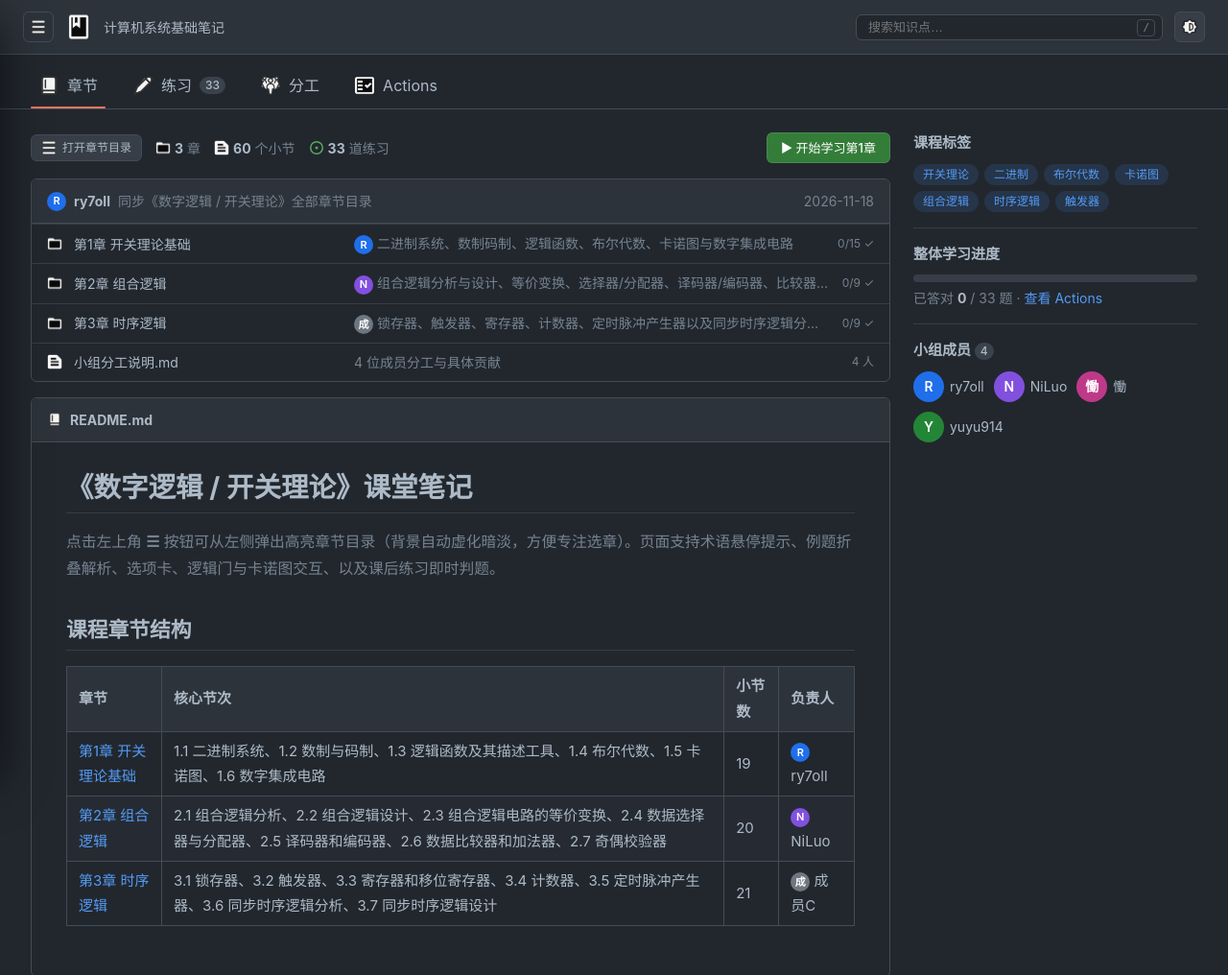
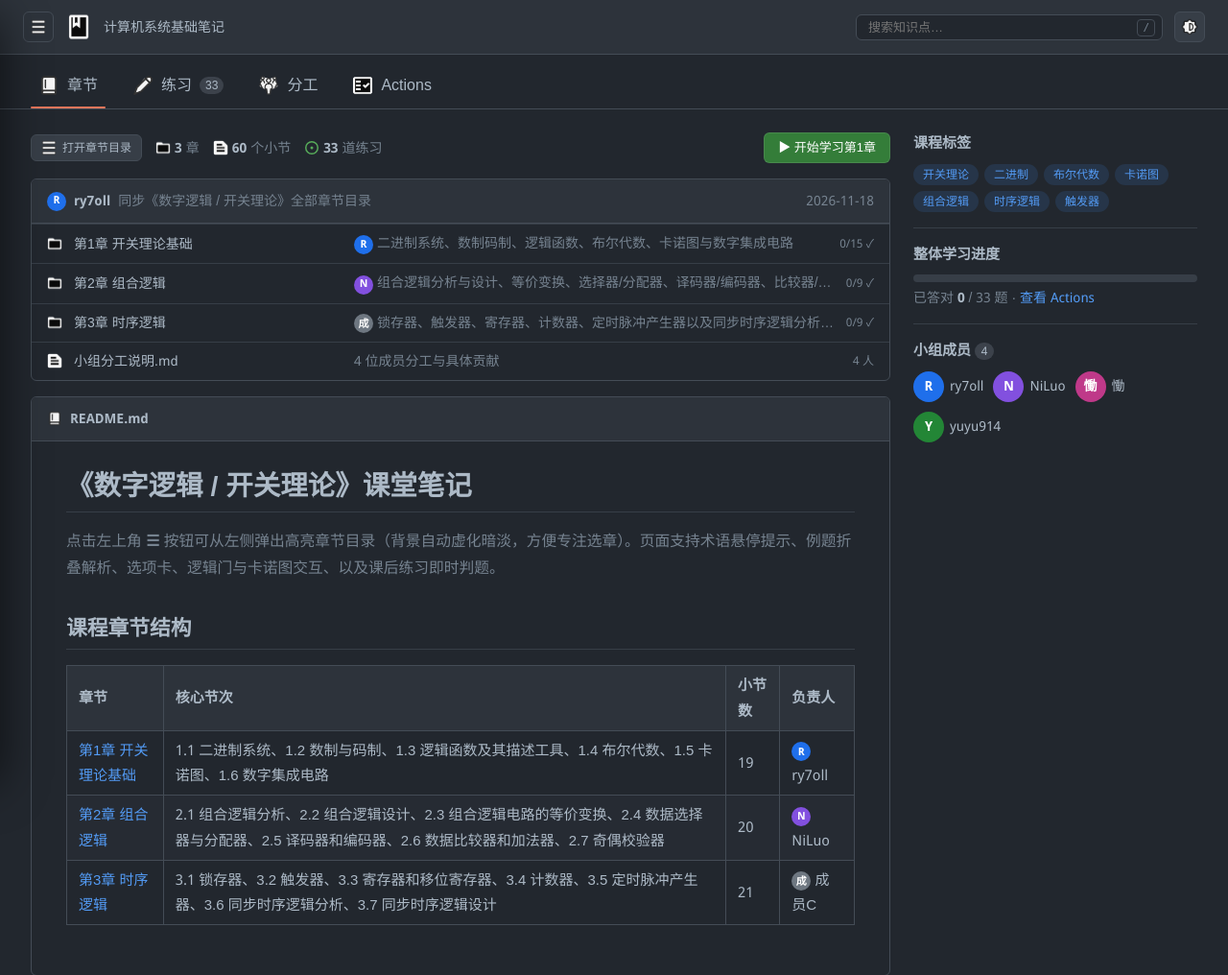
Before and after one commit to ry7oll/Computer-Fundamentals-Notes, a plain HTML site: page index.html in a window 1280 px wide. Shown: the top 1016 px of the page at 96% size. Drawn offline with Linux system fonts and the light colour scheme; a web font is replaced by a local one.

Commit message:
字体全换

```diff
--- a/index.html
+++ b/index.html
@@ -9,6 +9,26 @@
     /* =========================================================
        GitHub Dark Dimmed（soft dark）#22272e & Light 主题变量
        ========================================================= */
+    /* =========================================================
+       字体方案：数字 / 英文（单独出现）→ Droid Sans
+                中文                  → OPPO Sans
+       ========================================================= */
+    @font-face {
+      font-family: "Droid Sans";
+      src: url("fonts/DroidSans.ttf") format("truetype");
+      font-weight: 400; font-style: normal; font-display: swap;
+    }
+    @font-face {
+      font-family: "Droid Sans";
+      src: url("fonts/DroidSans-Bold.ttf") format("truetype");
+      font-weight: 700; font-style: normal; font-display: swap;
+    }
+    @font-face {
+      font-family: "OPPO Sans";
+      src: url("fonts/OPPO Sans 4.0.ttf") format("truetype");
+      font-weight: 100 700; font-style: normal; font-display: swap;
+    }
+
     :root, [data-theme="dark"] {
       --bg: #22272e;
       --bg-subtle: #2d333b;
@@ -33,7 +53,9 @@
       --tab-active: #ec775c;
       --shadow: 0 16px 48px rgba(0, 0, 0, 0.6);
       --radius: 6px;
-      --font: -apple-system, BlinkMacSystemFont, "Segoe UI", "Noto Sans", "PingFang SC", "Microsoft YaHei", Helvetica, Arial, sans-serif;
+      /* 中文主字体：换字体只需改这一行 --cjk */
+      --cjk: "OPPO Sans", "PingFang SC", "Microsoft YaHei", "Noto Sans SC", sans-serif;
+      --font: var(--cjk);
       --mono: ui-monospace, SFMono-Regular, "SF Mono", Menlo, Consolas, "Liberation Mono", monospace;
     }
     [data-theme="light"] {
@@ -75,6 +97,9 @@
     a { color: var(--accent); text-decoration: none; }
     a:hover { text-decoration: underline; }
     button { font-family: inherit; color: inherit; }
+
+    /* 单独出现的数字 / 英文用 Droid Sans；Droid Sans 缺字形时（如 ⊕ → 希腊字母）自动回落到中文 */
+    .lat { font-family: "Droid Sans", var(--cjk); }
     code, kbd, pre { font-family: var(--mono); }
     .muted { color: var(--fg-muted); }
     .spacer { flex: 1; }
@@ -1651,6 +1676,62 @@ const CHAPTERS = [
   applyTheme(localStorage.getItem(THEME_KEY) || 'dark');
   $('#themeBtn').onclick = () => applyTheme(document.documentElement.getAttribute('data-theme') === 'dark' ? 'light' : 'dark');
 
+  /* ---------- 自动给「单独出现的数字 / 英文」套上 .lat（Droid Sans） ---------- */
+  const LATIN_TOKEN = /[A-Za-z0-9._\-+/=<>\u2264\u2265\u2248\u2260\u00b7\u00d7\u00f7^~*%\u2030\u00b0\u00b2\u00b3\u00b9\u2070-\u2079\u207f&@#|:;,()\[\]{}]+/g;
+  const TRIM_HEAD = /^[._\-+/=<>\u2264\u2265\u2248\u2260\u00b7\u00d7\u00f7^~*%\u2030\u00b0:;,&@#|]+/;
+  const TRIM_TAIL = /[._\-+/=<>\u2264\u2265\u2248\u2260\u00b7\u00d7\u00f7^~*%\u2030\u00b0:;,&@#|]+$/;
+  /* 数字/英文紧贴这些字符时（「第1章」「1、2」「A的」）保持中文字体 */
+  const CJK_NEAR = /[\u3001\u3002\u3008-\u3011\u3014-\u301f\u3400-\u4dbf\u4e00-\u9fff\uf900-\ufaff\ufe30-\ufe4f\uff01\uff0c\uff1a\uff1b\uff1f\uff5e]/;
+  const LATIN_SKIP_SEL = 'code, pre, kbd, samp, .lat, .kmap, .bit-btn, .mono, [data-no-latin]';
+  const LATIN_SKIP_TAGS = /^(SCRIPT|STYLE|NOSCRIPT|TEXTAREA|INPUT|TITLE)$/;
+
+  function wrapLatin(root) {
+    if (!root || !root.nodeType) return;
+    const walker = document.createTreeWalker(root, NodeFilter.SHOW_TEXT, null);
+    const list = [];
+    for (let n = walker.nextNode(); n; n = walker.nextNode()) {
+      const v = n.nodeValue;
+      if (!v || !/[A-Za-z0-9]/.test(v)) continue;
+      const p = n.parentElement;
+      if (!p || LATIN_SKIP_TAGS.test(p.tagName) || p.closest(LATIN_SKIP_SEL)) continue;
+      list.push(n);
+    }
+    list.forEach(node => {
+      const text = node.nodeValue;
+      const frag = document.createDocumentFragment();
+      let last = 0, hit = false, m;
+      LATIN_TOKEN.lastIndex = 0;
+      while ((m = LATIN_TOKEN.exec(text))) {
+        let core = m[0];
+        let s = m.index, e = m.index + core.length;
+        const h = core.match(TRIM_HEAD);
+        if (h) { s += h[0].length; core = core.slice(h[0].length); }
+        const t = core.match(TRIM_TAIL);
+        if (t) { e -= t[0].length; core = core.slice(0, core.length - t[0].length); }
+        if (!core || !/[A-Za-z0-9]/.test(core)) continue;
+        const before = text[s - 1], after = text[e];
+        if ((before && CJK_NEAR.test(before)) || (after && CJK_NEAR.test(after))) continue;
+        if (s > last) frag.appendChild(document.createTextNode(text.slice(last, s)));
+        const span = document.createElement('span');
+        span.className = 'lat';
+        span.textContent = text.slice(s, e);
+        frag.appendChild(span);
+        last = e;
+        hit = true;
+      }
+      if (!hit) return;
+      if (last < text.length) frag.appendChild(document.createTextNode(text.slice(last)));
+      node.parentNode.replaceChild(frag, node);
+    });
+  }
+
+  function applyLatinEverywhere() {
+    wrapLatin(main);
+    wrapLatin(drawerBody);
+    const sp = document.getElementById('searchPop');
+    if (sp) wrapLatin(sp);
+  }
+
   function updateCounter() { const s = allStats(); $('#quizCounter').textContent = s.total - s.correct; }
   function route() {
     const parts = location.hash.replace(/^#\/?/, '').split('/').map(decodeURIComponent);
@@ -1666,7 +1747,17 @@ const CHAPTERS = [
     $$('#repoNav a').forEach(a => a.classList.toggle('active', a.dataset.view === tab));
     renderDrawer(view, view === 'ch' ? +parts[1] : null, parts[2]);
     updateCounter();
+    applyLatinEverywhere();
   }
+  /* 动态渲染出来的内容（判题反馈、进制转换、真值表、搜索）也补齐 Droid Sans */
+  let latinRaf = 0;
+  const latinObserver = new MutationObserver(() => {
+    if (latinRaf) return;
+    latinRaf = requestAnimationFrame(() => { latinRaf = 0; applyLatinEverywhere(); });
+  });
+  [main, drawerBody, document.getElementById('searchPop')].forEach(el => {
+    if (el) latinObserver.observe(el, { childList: true, subtree: true });
+  });
   window.addEventListener('hashchange', route);
   route();
 })();
```
Also changed, not shown: fonts/DroidSans-Bold.ttf (added), fonts/DroidSans.ttf (added), 1 other file.
